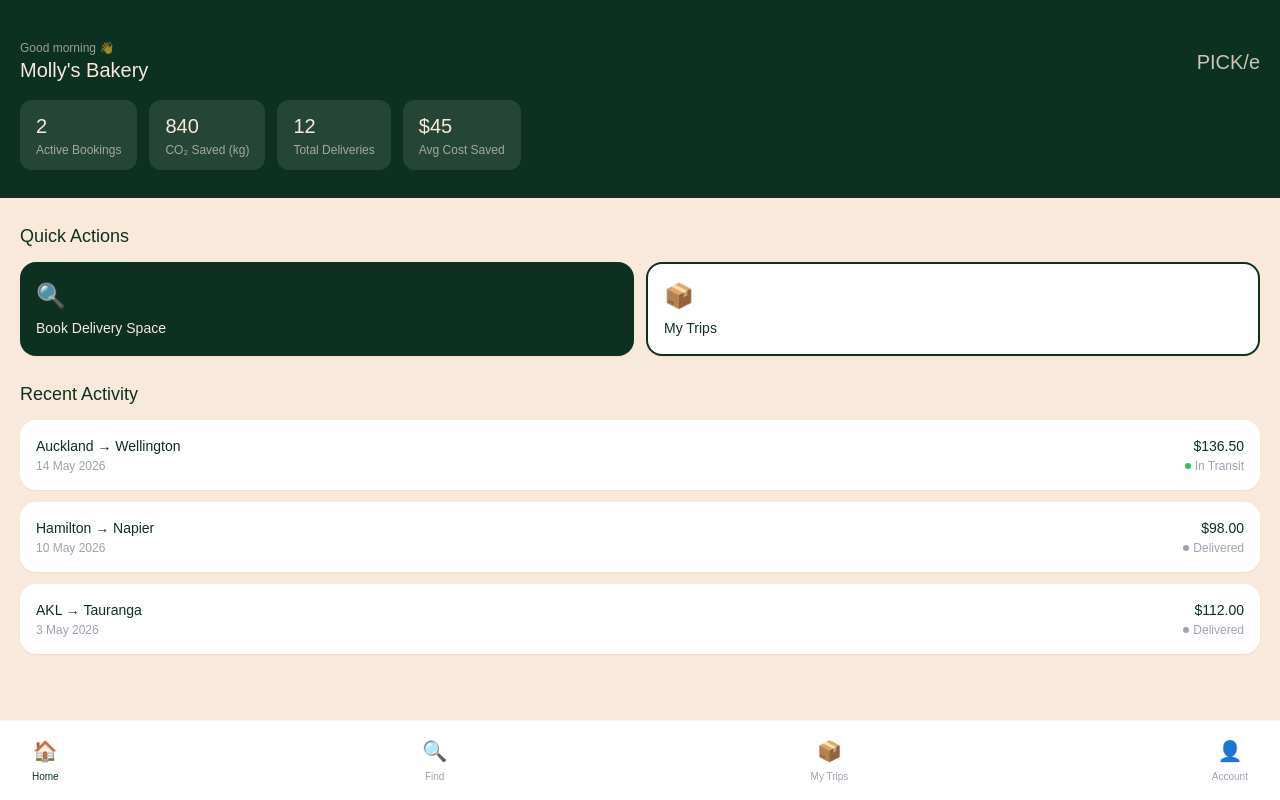
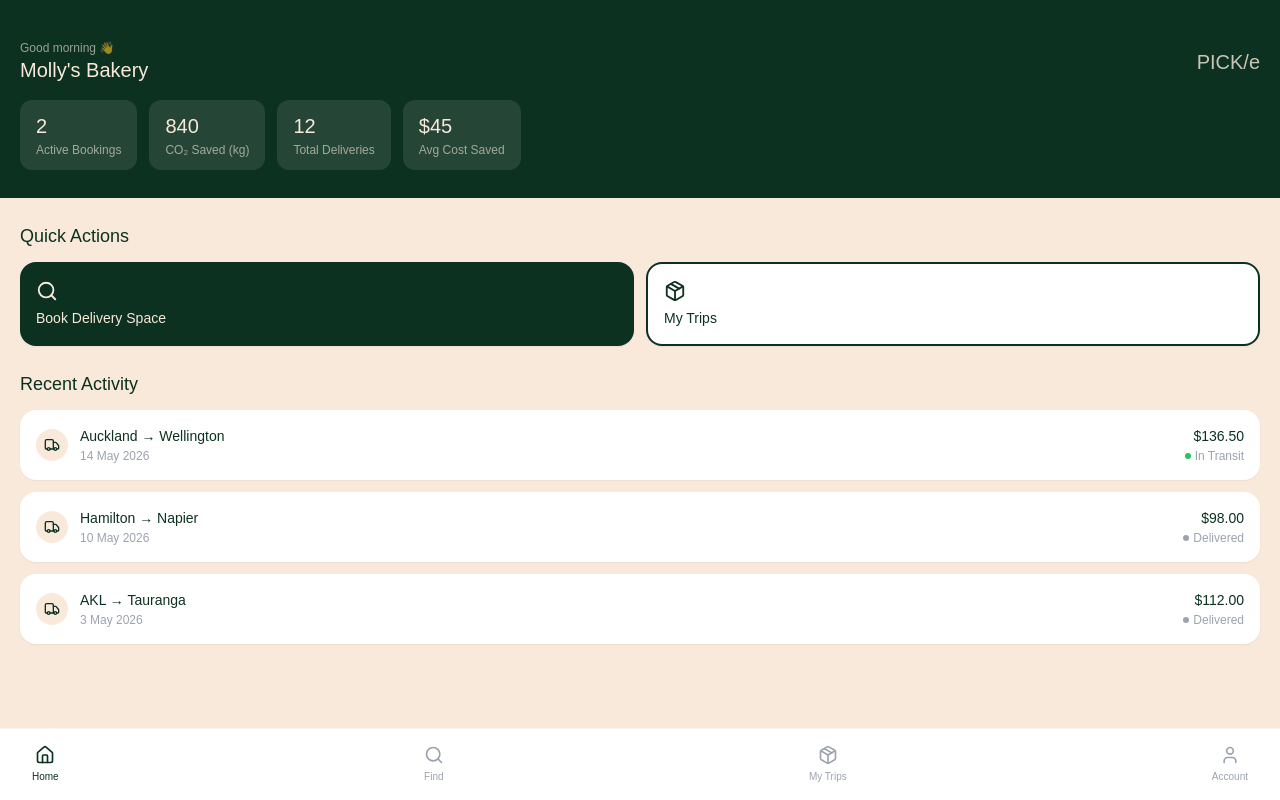
Before and after one commit to ac147616/pickle-app, a React (Vite) app: page /dashboard/1 in a window 1280 px wide. Built offline with nearby package versions, Linux system fonts and the light colour scheme.

Commit message:
replaced all emojis with lucide icons in login and dashboard

```diff
--- a/src/pages/Dashboard.jsx
+++ b/src/pages/Dashboard.jsx
@@ -2,12 +2,13 @@
 // useNavigate lets you move between pages
 import { useParams, useNavigate } from 'react-router-dom'
 
+// Importing all icons used in this screen
+import { Search, Package, Home, User, Truck } from 'lucide-react'
+
 // This is the dummy data for Molly's Bakery dashboard
-// Later we'll have different data for each account type
 const businessData = {
   name: "Molly's Bakery",
   role: 'Small Business',
-  emoji: '🏪',
   stats: [
     { label: 'Active Bookings', value: '2' },
     { label: 'CO₂ Saved (kg)', value: '840' },
@@ -58,7 +59,7 @@ export default function Dashboard() {
     // Full screen cream background with bottom padding for the nav bar
     <div className="min-h-screen bg-[#f9e9da] pb-24">
 
-      {/* ── TOP NAV BAR ── */}
+      {/* ── TOP HEADER ── */}
       <div className="bg-[#0c3120] px-5 pt-10 pb-6">
 
         {/* Top row: greeting on left, logo on right */}
@@ -83,7 +84,7 @@ export default function Dashboard() {
         </div>
 
         {/* ── STATS ROW ── */}
-        {/* Horizontal scrollable row of stat pills */}
+        {/* Horizontal scrollable row of stat cards */}
         <div className="flex gap-3 overflow-x-auto pb-1">
           {data.stats.map((stat, index) => (
             <div
@@ -116,23 +117,28 @@ export default function Dashboard() {
         {/* Two big action buttons side by side */}
         <div className="grid grid-cols-2 gap-3 mb-6">
 
-          {/* Book Delivery Space button */}
+          {/* Book Delivery Space button — dark green filled */}
           <button
             onClick={() => navigate(`/find/${accountId}`)}
             className="bg-[#0c3120] text-[#f9e9da] rounded-2xl p-4 text-left active:scale-95 transition-all duration-150 shadow-sm"
           >
-            <div className="text-2xl mb-2">🔍</div>
+            {/* Icon sitting above the label */}
+            <div className="mb-2">
+              <Search size={22} color="#f9e9da" />
+            </div>
             <p className="text-sm leading-tight"
               style={{ fontFamily: 'Belleza, sans-serif' }}>
               Book Delivery Space
             </p>
           </button>
 
-          {/* My Trips button */}
+          {/* My Trips button — white outlined */}
           <button
             className="bg-white text-[#0c3120] border-2 border-[#0c3120] rounded-2xl p-4 text-left active:scale-95 transition-all duration-150 shadow-sm"
           >
-            <div className="text-2xl mb-2">📦</div>
+            <div className="mb-2">
+              <Package size={22} color="#0c3120" />
+            </div>
             <p className="text-sm leading-tight"
               style={{ fontFamily: 'Belleza, sans-serif' }}>
               My Trips
@@ -153,7 +159,14 @@ export default function Dashboard() {
               key={item.id}
               className="bg-white rounded-2xl px-4 py-4 shadow-sm flex items-center justify-between"
             >
-              {/* Left side: route and date */}
+              {/* Left side: truck icon + route and date */}
+              <div className="flex items-center gap-3">
+
+                {/* Small truck icon to the left of each delivery */}
+                <div className="bg-[#f9e9da] rounded-full p-2">
+                  <Truck size={16} color="#0c3120" />
+                </div>
+
                 <div>
                   <p className="text-[#0c3120] text-sm font-medium"
                     style={{ fontFamily: 'DM Sans, sans-serif' }}>
@@ -163,6 +176,7 @@ export default function Dashboard() {
                     style={{ fontFamily: 'DM Sans, sans-serif' }}>
                     {item.date}
                   </p>
+                </div>
               </div>
 
               {/* Right side: price and status badge */}
@@ -189,9 +203,9 @@ export default function Dashboard() {
       {/* Fixed to the bottom of the screen like a real app */}
       <div className="fixed bottom-0 left-0 right-0 bg-white border-t border-gray-100 px-8 py-4 flex justify-between items-center">
 
-        {/* Home tab - active */}
+        {/* Home tab — active state shown with dark green color */}
         <button className="flex flex-col items-center gap-1">
-          <span className="text-xl">🏠</span>
+          <Home size={20} color="#0c3120" />
           <span className="text-[10px] text-[#0c3120] font-medium"
             style={{ fontFamily: 'DM Sans, sans-serif' }}>
             Home
@@ -202,7 +216,7 @@ export default function Dashboard() {
         <button
           onClick={() => navigate(`/find/${accountId}`)}
           className="flex flex-col items-center gap-1">
-          <span className="text-xl">🔍</span>
+          <Search size={20} color="#9ca3af" />
           <span className="text-[10px] text-gray-400"
             style={{ fontFamily: 'DM Sans, sans-serif' }}>
             Find
@@ -211,7 +225,7 @@ export default function Dashboard() {
 
         {/* Trips tab */}
         <button className="flex flex-col items-center gap-1">
-          <span className="text-xl">📦</span>
+          <Package size={20} color="#9ca3af" />
           <span className="text-[10px] text-gray-400"
             style={{ fontFamily: 'DM Sans, sans-serif' }}>
             My Trips
@@ -220,7 +234,7 @@ export default function Dashboard() {
 
         {/* Account tab */}
         <button className="flex flex-col items-center gap-1">
-          <span className="text-xl">👤</span>
+          <User size={20} color="#9ca3af" />
           <span className="text-[10px] text-gray-400"
             style={{ fontFamily: 'DM Sans, sans-serif' }}>
             Account
--- a/src/pages/Login.jsx
+++ b/src/pages/Login.jsx
@@ -1,6 +1,9 @@
 // useNavigate lets you move between pages programmatically
 // when a button is clicked for example
 import { useNavigate } from 'react-router-dom'
+
+// Importing specific icons from lucide-react for each account type
+import { Truck, Store, User } from 'lucide-react'
 
 // These are the three dummy accounts judges can tap into
 // Each has an id that gets passed into the URL when selected
@@ -9,23 +12,23 @@ const accounts = [
     id: 'truck',
     name: 'Kiwi Transport Co.',
     role: 'Truck Operator',
-    // This description shows under the name on the card
     description: 'List spare truck space, manage bookings and track earnings on your routes.',
-    emoji: '🚛',
+    // icon is now a Lucide component instead of an emoji
+    icon: Truck,
   },
   {
     id: 'business',
     name: "Molly's Bakery",
     role: 'Small Business',
     description: 'Find affordable freight space for your deliveries across New Zealand.',
-    emoji: '🏪',
+    icon: Store,
   },
   {
     id: 'individual',
     name: 'Sarah Chen',
     role: 'Individual',
     description: 'Move personal items or single loads between cities, quickly and cheaply.',
-    emoji: '📦',
+    icon: User,
   },
 ]
 
@@ -44,7 +47,7 @@ export default function Login() {
         Choose your account
       </h1>
 
-      {/* Subtitle explaining this is a demo tap-to-enter login */}
+      {/* Subtitle explaining this is a tap-to-enter login */}
       <p className="text-[#0c3120] text-sm mt-3 mb-10 text-center opacity-60"
         style={{ fontFamily: 'DM Sans, sans-serif' }}>
         Tap a profile to explore the platform
@@ -55,7 +58,12 @@ export default function Login() {
       <div className="flex flex-col gap-4 w-full max-w-sm">
 
         {/* Loop through each account and render a card for it */}
-        {accounts.map((account) => (
+        {accounts.map((account) => {
+
+          // This pulls out the icon component so you can render it below
+          const IconComponent = account.icon
+
+          return (
             <button
               key={account.id}
               // When tapped, navigate to that account's dashboard
@@ -63,11 +71,13 @@ export default function Login() {
               onClick={() => navigate(`/dashboard/${account.id}`)}
               className="bg-white border-2 border-transparent rounded-2xl p-5 text-left shadow-sm transition-all duration-200 hover:border-[#0c3120] hover:shadow-md active:scale-95"
             >
-            {/* Top row: emoji icon + name and role badge */}
+              {/* Top row: icon + name and role badge */}
               <div className="flex items-center gap-4">
 
-              {/* Large emoji acting as the account avatar */}
-              <div className="text-4xl">{account.emoji}</div>
+                {/* Icon inside a dark green circle */}
+                <div className="bg-[#0c3120] rounded-full p-3 flex items-center justify-center">
+                  <IconComponent size={22} color="#f9e9da" />
+                </div>
 
                 <div>
                   {/* Account name in Belleza */}
@@ -91,7 +101,8 @@ export default function Login() {
               </p>
 
             </button>
-        ))}
+          )
+        })}
       </div>
 
     </div>
```
Lines whose indentation alone changed are shown as unchanged.
